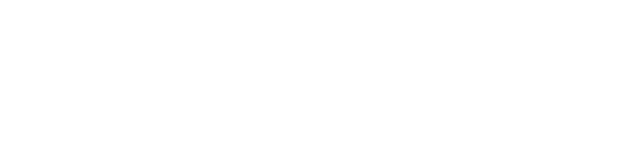
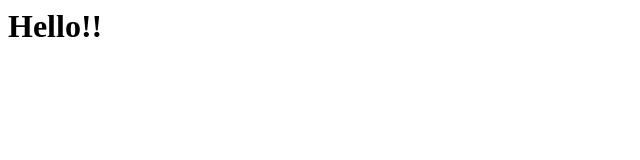
Before and after one commit to tomstringer/Hello-World, a plain HTML site: page index.html in a window 1280 px wide. Shown: the whole page, without its empty margins (0-640 px from the left). Drawn offline with Linux system fonts and the light colour scheme.

Commit message:
Added heading

```diff
--- a/index.html
+++ b/index.html
@@ -1,3 +1,6 @@
 <html>
 
+<body>
+  <h1>Hello!!</h1>
+</body>
 </html>
```
